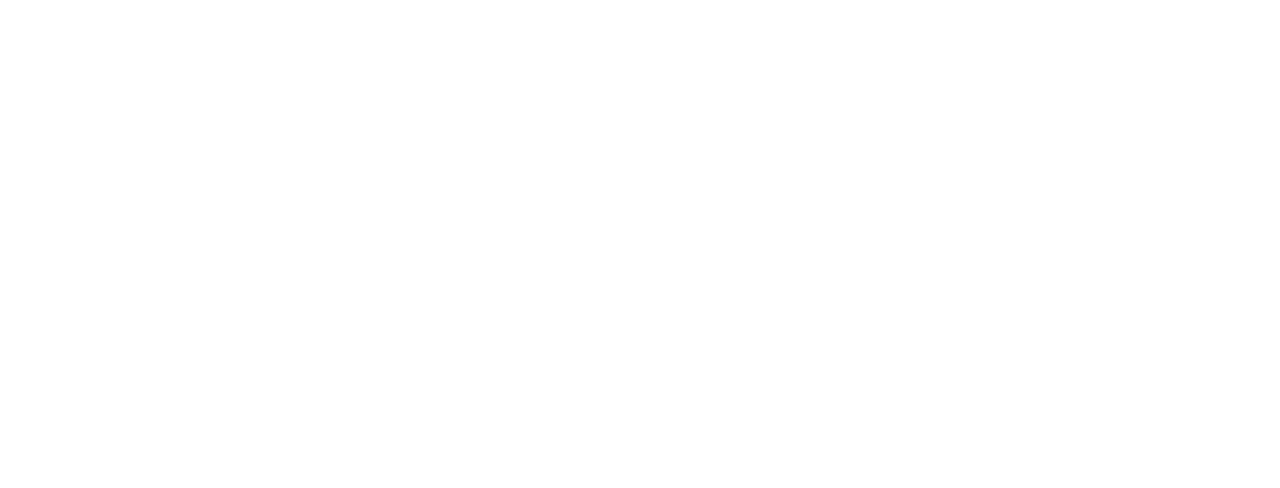
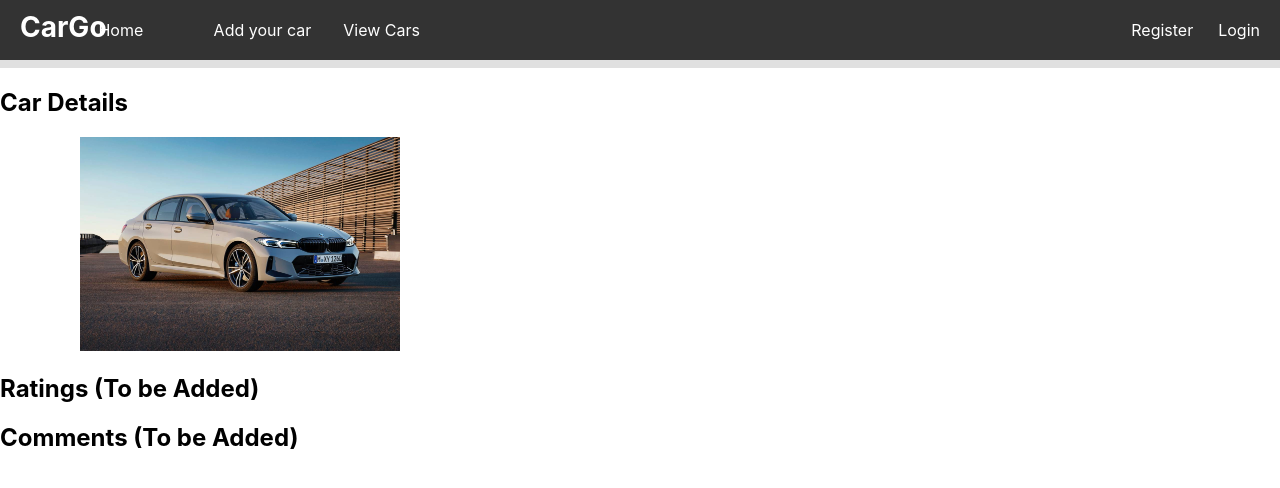
Before and after one commit to UCR-CS110-S23/project-cargo, a React (Create React App) app in the folder project-cargo-frontend/: page /car/1 in a window 1280 px wide. Before the commit this address had no page. Shown: the top 488 px of the page. Built offline with nearby package versions, Linux system fonts and the light colour scheme.

Commit message:
Fix Navbar

```diff
--- a/project-cargo-frontend/src/API/cars.js
+++ b/project-cargo-frontend/src/API/cars.js
@@ -4,7 +4,8 @@ import axios from 'axios'
 export const getCars = async() => {
   let response = await axios.get('http://173.254.240.202:3000/car/')
   if(response.data.success) {
-    return response.data.data
+    const cars = response.data.data.map(car => ({ ...car, id: car._id }));
+    return cars
   } else {
     return {}
   }
--- a/project-cargo-frontend/src/App.js
+++ b/project-cargo-frontend/src/App.js
@@ -9,6 +9,7 @@ import { BrowseByType } from './Home/BrowseByType';
 import { Register} from './Register/Register';
 import PostCar from './Pages/postCar/PostCar';
 import ViewList from './Pages/viewList/ViewList';
+import CarDetails from './Pages/carDetails/CarDetails';
 
 function App() {
     return (
@@ -22,6 +23,7 @@ function App() {
                     <Route path="/register" element={<Register/>} />
                     <Route path="/post-car" element={<PostCar />} />
                     <Route path="/view-cars" element={<ViewList />} />
+                    <Route path="/car/:_id" element={<CarDetails />} />
                     {/* <Route path="/login" component={Login} /> */}
                 </Routes>
             </Router>
--- /dev/null
+++ b/project-cargo-frontend/src/Pages/carDetails/CarDetails.js
@@ -0,0 +1,20 @@
+import React, { useEffect, useState } from 'react';
+import CarImage from '../../random.png';
+import Navbar from "../../global/navbar";
+import { useParams } from 'react-router-dom';
+
+const CarDetails = () => {
+  const { carID } = useParams();
+
+
+  return (
+    <div>
+        <Navbar/>
+      <h2>Car Details</h2>
+      <img src={CarImage} alt="Car" style={{ maxWidth: '25%', height: 'auto', marginLeft: '5rem' }} />
+      <h2>Ratings (To be Added)</h2>
+      <h2>Comments (To be Added)</h2>
+    </div>
+  );
+};
+export default CarDetails;
--- a/project-cargo-frontend/src/Pages/viewList/ViewList.js
+++ b/project-cargo-frontend/src/Pages/viewList/ViewList.js
@@ -1,12 +1,15 @@
 import React, { useEffect, useState } from 'react';
 import { Table, Image } from 'antd';
+import { Link, useNavigate } from 'react-router-dom';
 import { Button } from '@mui/material';
 import Navbar from "../../global/navbar";
 import { getCars } from '../../API/cars';
 
+
 const ViewList = () => {
   const [cars, setCars] = useState([]);
   const [showAvailable, setShowAvailable] = useState(false);
+  const navigate = useNavigate();
 
   useEffect(() => {
     // Fetch car data from the API
@@ -27,6 +30,11 @@ const ViewList = () => {
     }
     return cars;
   };
+
+  const handleViewDetails = (id) => {
+    navigate(`/car/${id}`);
+  };
+
   // columns for table
   const columns = [
     {
@@ -84,18 +92,30 @@ const ViewList = () => {
         key: 'features',
     },
     {
-        title: 'Booked',
-        dataIndex: 'booked',
-        key: 'booked',
-        render:(text)=>{
-            const map = {
-                0 : "Not Booked",
-                1 : "Booked"
-            }
-            return map[text];
-        }
+      title: 'Booked',
+      dataIndex: 'booked',
+      key: 'booked',
+      render: (text, record) => (
+        <>
+          {text === 0 ? 'Not Booked' : 'Booked'}
+        </>
+      ),
     },
-];
+    {
+      title: 'Actions',
+      dataIndex: 'actions',
+      key: 'actions',
+      render: (text, record) => (
+        <Button
+          variant="contained"
+          onClick={() => handleViewDetails(record._id)}
+          style={{ marginLeft: '0.5rem' }}
+        >
+          View Details
+        </Button>
+      ),
+    },
+  ];
 
 return (
     <div>
--- a/project-cargo-frontend/src/components/CarForm.js
+++ b/project-cargo-frontend/src/components/CarForm.js
@@ -1,5 +1,6 @@
 import React, { useState } from 'react';
 import { Button, TextField, Select, MenuItem, FormControl, InputLabel } from '@mui/material';
+
 const CarForm = ({ handleSubmit, handleCancel }) => {
   const [car, setCar] = useState({
     make: '',
--- a/project-cargo-frontend/src/global/index.css
+++ b/project-cargo-frontend/src/global/index.css
@@ -35,6 +35,12 @@
 
 .nav-item {
     margin: auto;
+    text-decoration: none;
+    color: white
+}
+
+.nav-item1 {
+    margin-left: 1rem;
     text-decoration: none;
     color: white
 }
--- a/project-cargo-frontend/src/global/navbar.js
+++ b/project-cargo-frontend/src/global/navbar.js
@@ -9,6 +9,12 @@ const Navbar = () => {
                 <ul className="nav-menu">
                     <li className="nav-item">
                         <Link className='nav-item' to="/">Home</Link>
+                    </li>
+                    <li className="nav-item1">
+                        <Link className='nav-item1' to="/post-car">Add your car</Link>
+                    </li>
+                    <li className="nav-item1">
+                        <Link className='nav-item1' to="/view-cars">View Cars</Link>
                     </li>
                 </ul>
                 <div className="CAR">CarGo</div>
```
Also changed, not shown: project-cargo-frontend/package.json (+5 -2 lines), 1 other file (tests, documents, lock files or other folders).
